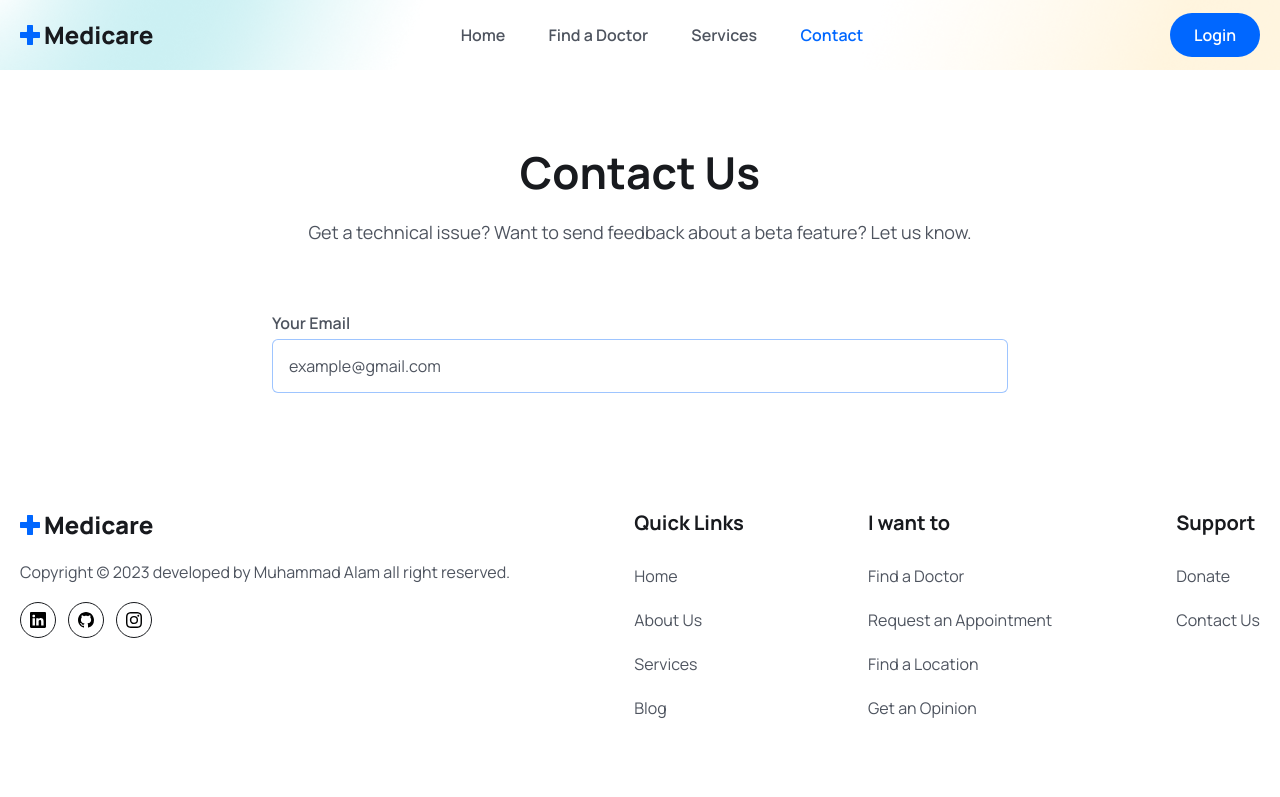
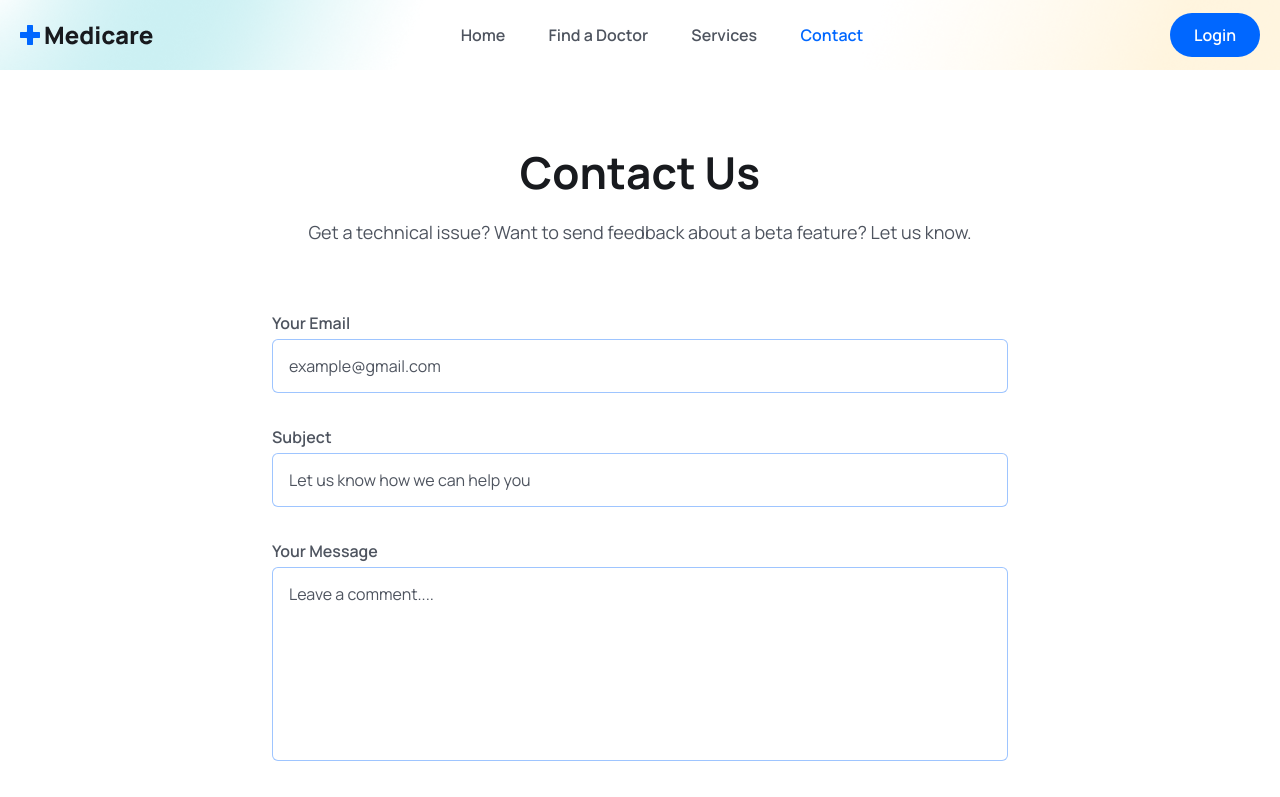
Before and after one commit to M-Alam116/Doctor-Appointment, a React (Vite) app in the folder frontend/: page /contact in a window 1280 px wide. Shown: the top 797 px of the page. Built offline with nearby package versions, Linux system fonts and the light colour scheme; the HTML template or start-up script is replaced by a standard one.

Commit message:
contact page completed

```diff
--- a/frontend/src/pages/Contact.jsx
+++ b/frontend/src/pages/Contact.jsx
@@ -21,6 +21,35 @@ const Contact = () => {
               className="form__input mt-1"
             />
           </div>
+
+          <div>
+            <label htmlFor="email" className="form__label">
+              Subject
+            </label>
+            <input
+              type="text"
+              name="subject"
+              id="subject"
+              placeholder="Let us know how we can help you"
+              className="form__input mt-1"
+            />
+          </div>
+
+          <div>
+            <label htmlFor="email" className="form__label">
+              Your Message
+            </label>
+            <textarea
+              rows="6"
+              type="text"
+              name="message"
+              id="message"
+              placeholder="Leave a comment...."
+              className="form__input mt-1 resize-none"
+            />
+          </div>
+
+          <button type="submit" className="btn rounded sm:w-fit">Submit</button>
         </form>
       </div>
     </section>
```
